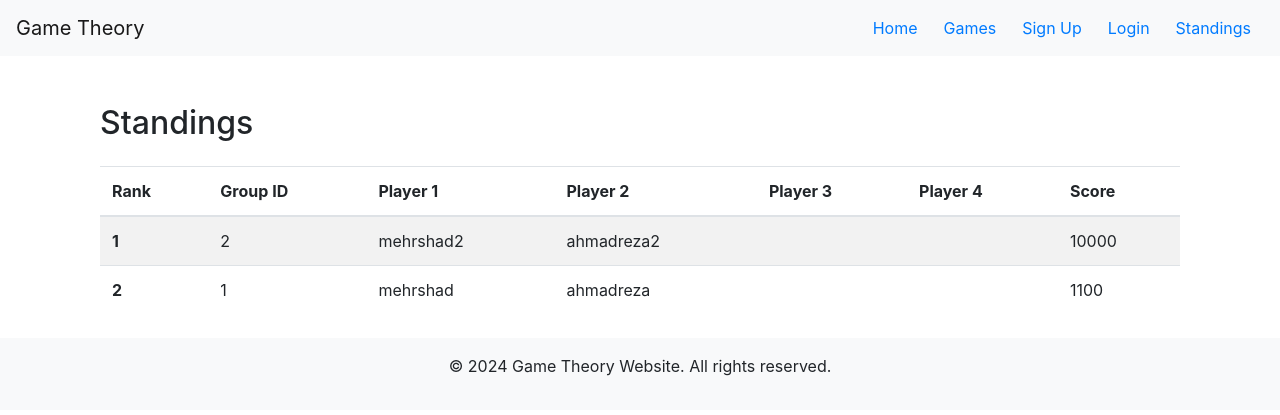
After one commit to MT522/game_theory_rasta, a Django app: page /standings/ in a window 1280 px wide. The commit adds this page. Shown: the top 415 px of the page. Run offline with Django 5.2, Linux system fonts and the light colour scheme; data comes from the database, SQL or seed files in the repository; both versions use the stored data as it was after the commit; some libraries are stand-ins or nearby versions.

Commit message:
Version 2.0

```diff
--- a/game_theory/panel/templates/addscore.html
+++ b/game_theory/panel/templates/addscore.html
@@ -1,6 +1,7 @@
 {% extends "base.html" %}
 
 {% block title %}Add Score{% endblock %}
+{% load form_tags %}
 
 {% block content %}
 <div class="container mt-5">
@@ -11,7 +12,7 @@
             {{ form.id.label_tag }}
             {{ form.id|add_class:"form-control" }}
             {% if form.id.errors %}
-                <div class="invalid-feedback">
+                <div class="text-danger">
                     {{ form.id.errors.0 }}
                 </div>
             {% endif %}
@@ -20,7 +21,7 @@
             {{ form.score.label_tag }}
             {{ form.score|add_class:"form-control" }}
             {% if form.score.errors %}
-                <div class="invalid-feedback">
+                <div class="text-danger">
                     {{ form.score.errors.0 }}
                 </div>
             {% endif %}
--- a/game_theory/panel/templates/base.html
+++ b/game_theory/panel/templates/base.html
@@ -29,17 +29,20 @@
                     <li class="nav-item">
                         <a class="btn btn-link" href="{% url 'login' %}">Login</a>
                     </li>
+                    <li class="nav-item">
+                        <a class="btn btn-link" href="{% url 'standings' %}">Standings</a>
+                    </li>
+                    {% if user.is_authenticated and user.is_staff %}
+                        <li class="nav-item">
+                            <a class="btn btn-warning" href="{% url 'addscore' %}">Add Score</a>
+                        </li>
+                    {% endif %}
                     {% if user.is_authenticated %}
                         <li class="nav-item">
                             <form method="post" action="{% url 'logout' %}">
                                 {% csrf_token %}
                                 <button type="submit" class="btn btn-danger">Logout</button>
                             </form>
-                        </li>
-                    {% endif %}
-                    {% if user.is_authenticated and user.is_staff %}
-                        <li class="nav-item">
-                            <a class="btn btn-link" href="{% url 'login' %}">Login</a>
                         </li>
                     {% endif %}
                 </ul>
--- a/game_theory/panel/templates/home.html
+++ b/game_theory/panel/templates/home.html
@@ -10,6 +10,7 @@
     <p>Sign up to start playing or log in if you already have an account.</p>
     <a class="btn btn-primary btn-lg" href="{% url 'signup' %}" role="button">Sign Up</a>
     <a class="btn btn-secondary btn-lg" href="{% url 'login' %}" role="button">Login</a>
+    <a class="btn btn-warning btn-lg" href="{% url 'standings' %}">Standings</a>
 </div>
 
 <div class="row">
--- /dev/null
+++ b/game_theory/panel/templates/standings.html
@@ -0,0 +1,35 @@
+{% extends "base.html" %}
+
+{% block title %}Standings{% endblock %}
+
+{% block content %}
+<div class="container mt-5">
+    <h2 class="mb-4">Standings</h2>
+    <table class="table table-striped">
+        <thead>
+            <tr>
+                <th scope="col">Rank</th>
+                <th scope="col">Group ID</th>
+                <th scope="col">Player 1</th>
+                <th scope="col">Player 2</th>
+                <th scope="col">Player 3</th>
+                <th scope="col">Player 4</th>
+                <th scope="col">Score</th>
+            </tr>
+        </thead>
+        <tbody>
+            {% for group in groups %}
+            <tr>
+                <th scope="row">{{ forloop.counter }}</th>
+                <td>{{ group.id }}</td>
+                <td>{{ group.player1 }}</td>
+                <td>{{ group.player2 }}</td>
+                <td>{{ group.player3 }}</td>
+                <td>{{ group.player4 }}</td>
+                <td>{{ group.score }}</td>
+            </tr>
+            {% endfor %}
+        </tbody>
+    </table>
+</div>
+{% endblock %}
--- a/game_theory/panel/urls.py
+++ b/game_theory/panel/urls.py
@@ -3,5 +3,7 @@ from django.urls import path
 from . import views
 
 urlpatterns = [
-    path('', views.homepage_view, name='homepage')
+    path('', views.homepage_view, name='homepage'),
+    path('addscore/', views.addScore_view, name='addscore'),
+    path('standings/', views.standings_view, name='standings')
 ]
--- a/game_theory/panel/views.py
+++ b/game_theory/panel/views.py
@@ -1,6 +1,7 @@
 from django.shortcuts import render, redirect, get_object_or_404
 from .forms import AddScoreForm
 from .models import Group
+from django.contrib import messages
 
 # Create your views here.
 def homepage_view(request):
@@ -22,3 +23,7 @@ def addScore_view(request):
     else:
         form = AddScoreForm()
     return render(request, 'addscore.html', {'form': form})
+
+def standings_view(request):
+    groups = Group.objects.all().order_by('-score')
+    return render(request, 'standings.html', {'groups': groups})
```
Also changed, not shown: game_theory/db.sqlite3.
